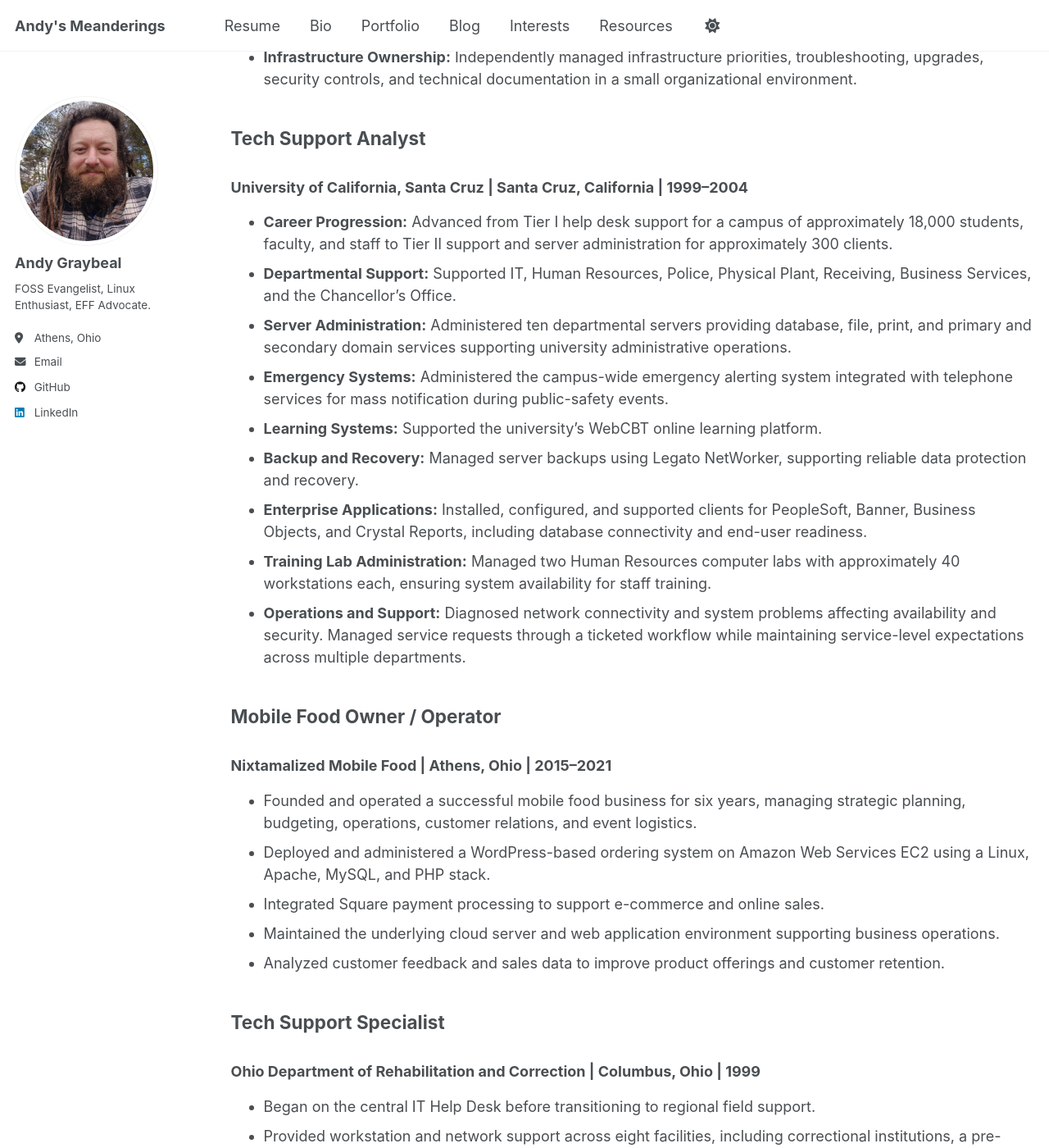
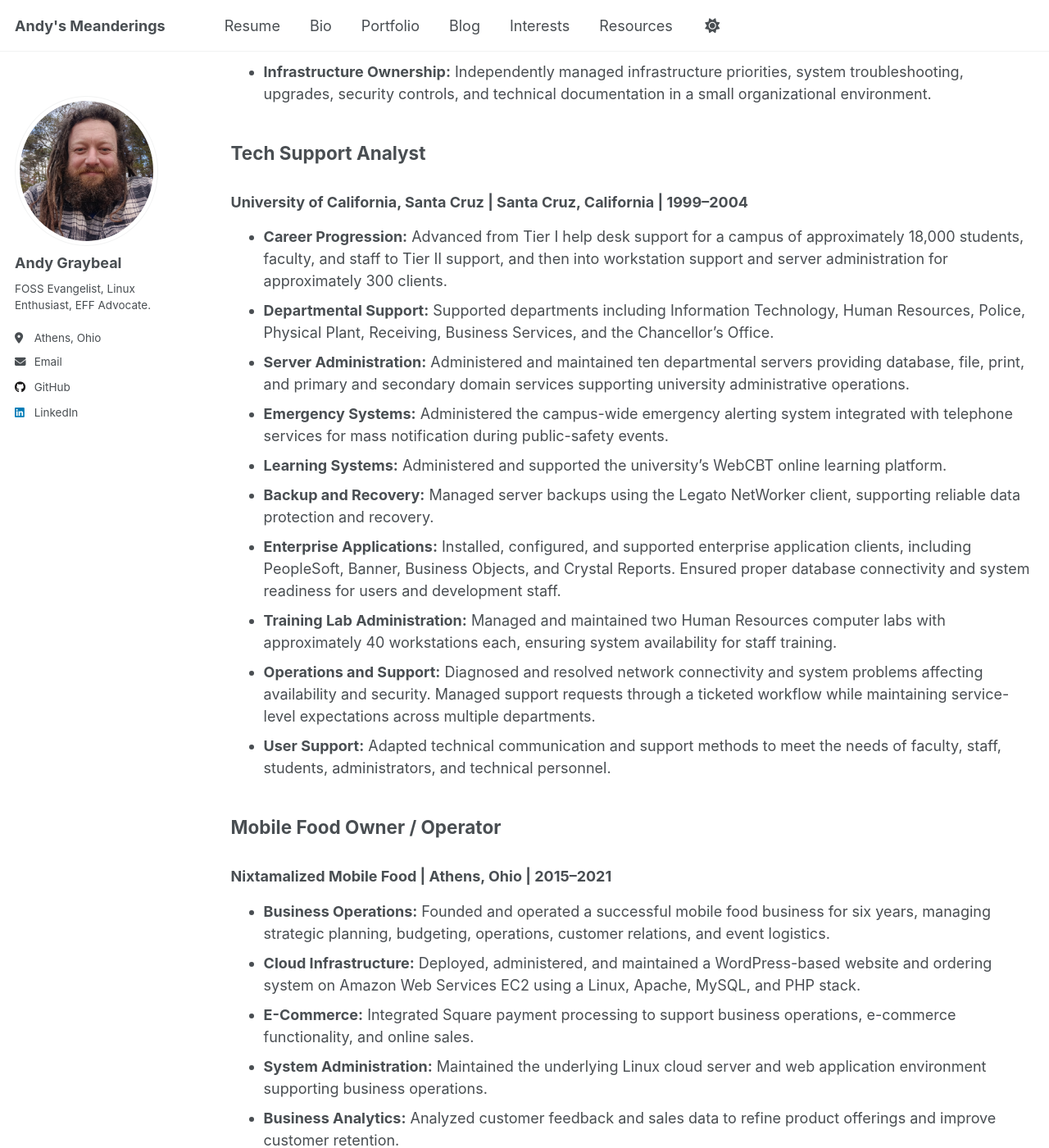
Before and after one commit to andy-graybeal/andy-graybeal.github.io, a Jekyll site: the page built from _pages/resume_02.md, in a window 1280 px wide and 1400 px high, scrolled down 2295 px. Shown: the whole window at 82% size. Built offline with Jekyll 4.4.1, drawn with Linux system fonts in a browser that asks for light colours; a script that is not in the unit is left out; some of the changed text lies outside the part shown.

Commit message:
Revise resume content for clarity and consistency
Updated professional summary and core qualifications to enhance clarity and detail. Revised job titles and descriptions for consistency and improved readability.

```diff
--- a/_pages/resume_02.md
+++ b/_pages/resume_02.md
@@ -13,91 +13,90 @@ redirect_from:
 
 ## Professional Summary
 
-Linux systems and network administrator with more than 15 years of hands-on IT experience designing, securing, and supporting infrastructure in higher education, government, and small-business environments. Experienced in Linux and BSD UNIX administration, centralized identity and authentication, KVM virtualization, mdadm and LVM storage management, VLANs, firewalls, VPNs, monitoring, backup and recovery, and Bash-based automation. Designed and supported multi-user environments using OpenLDAP, Kerberos, PAM, Samba, OpenBSD, FreeBSD, PF, pfSense, OpenVPN, Nagios/Icinga, and Bacula. Currently completing an Associate of Applied Science in Cybersecurity and Network Systems while strengthening skills in infrastructure security, vulnerability management, threat detection, and incident response.
+Linux systems and network administrator with more than 15 years of hands-on IT experience designing, securing, and supporting infrastructure across higher education, government, and small-business environments. Experienced in Linux administration, centralized identity and authentication, KVM virtualization, mdadm and LVM storage management, VLANs, firewalls, VPNs, monitoring, backup and recovery, and Bash-based automation. Designed and supported multi-user environments using OpenLDAP, Kerberos, PAM, Samba, LTSP, pfSense, OpenVPN, Nagios/Icinga, Bacula, and other open-source technologies. Currently completing an Associate of Applied Science in Cybersecurity and Network Systems while updating and expanding existing infrastructure and cybersecurity skills.
 
 ## Core Qualifications
 
-* Linux and BSD UNIX systems administration
+* Linux systems and infrastructure administration
 * Centralized identity, authentication, and access management
 * OpenLDAP, Kerberos, PAM, Samba, SSO, and OAuth
 * KVM/libvirt virtualization and virtual machine administration
 * Linux storage administration using mdadm software RAID and LVM
 * TCP/IP, VLANs, DNS, DHCP, firewalls, NAT, and VPNs
-* PF on OpenBSD, pfSense, and OpenVPN administration
+* pfSense firewall and OpenVPN administration
 * Network file shares, backup, recovery, and restore testing
-* Bash automation, cron, rsync, and Python fundamentals
+* Bash scripting, cron-based automation, and Python fundamentals
 * Nagios/Icinga monitoring, SNMP, and operational alerting
-* Network segmentation, system hardening, and access control
+* Network segmentation, system security, and access control
 * Technical documentation and independent infrastructure ownership
 
 # Professional Experience
 
-## Co-Owner / Linux Systems & Network Administrator
+## Co-Owner / Systems & Network Administrator
 
 ### Worker-Owned Restaurant Corporation | Athens, Ohio | 2004–2013
 
-Designed, administered, secured, and supported the organization’s Linux-based server, network, identity, email, virtualization, monitoring, storage, and backup infrastructure for approximately 90 users.
+Designed, administered, secured, and supported the organization’s Linux-based servers, workstations, networks, identity services, email systems, virtualization environment, storage, monitoring, and backup infrastructure for approximately 90 users.
 
-* **Linux Administration:** Administered Linux servers and approximately 20 centrally managed Linux workstations, including system configuration, authentication, access control, patching, troubleshooting, and lifecycle support.
+* **Linux Administration:** Administered Linux servers and approximately 20 centrally managed Linux workstations, including system configuration, authentication, permissions, patching, troubleshooting, and lifecycle support.
 * **Linux and Open-Source Migration:** Led an organization-wide migration from Windows and Microsoft Office to Linux and OpenOffice.org. Implemented Linux Terminal Server Project (LTSP) infrastructure to centrally manage workstations, improve stability, reduce endpoint vulnerabilities, and avoid substantial licensing costs.
-* **Identity and Access Management:** Implemented centralized identity and authentication using OpenLDAP, Samba, Kerberos, and PAM. Provided Single Sign-On (SSO) across Linux workstations and internal applications and supported Google Apps integration through OAuth.
+* **Identity and Access Management:** Implemented centralized identity and authentication using OpenLDAP, Samba, Kerberos, and PAM. Enabled Single Sign-On (SSO) across Linux workstations and internal applications and supported Google Apps integration through OAuth.
 * **Virtualized Infrastructure:** Deployed and administered an on-premises KVM/libvirt virtualization environment hosting critical business, development, email, monitoring, and infrastructure services.
 * **Storage Administration:** Configured and administered Linux storage using mdadm software RAID and Logical Volume Manager (LVM), supporting server storage, network file shares, and business-critical services.
-* **Network Infrastructure:** Designed and implemented network infrastructure that included structured cabling, managed wireless networks, VLAN segmentation, routing, DNS, and secure connectivity between organizational locations.
-* **Firewall Administration:** Deployed and administered PF on OpenBSD and pfSense firewalls, including firewall rule management, traffic filtering, network segmentation, and NAT.
-* **VPN Connectivity:** Extended secure connectivity to remote offices using OpenVPN.
+* **Network Infrastructure:** Designed and implemented the organization’s network infrastructure, including structured cabling, wireless networks, VLAN segmentation, routing, DNS, DHCP, and secure connectivity between organizational locations.
+* **Firewall and VPN Administration:** Deployed and administered network firewalls, including pfSense, with responsibility for firewall rules, traffic filtering, NAT, VLAN segmentation, and OpenVPN connectivity to remote offices.
 * **DNS Security:** Enforced organization-wide DNS filtering through OpenDNS, now Cisco Umbrella, to block access to known malicious and phishing domains.
-* **Monitoring and Operations:** Implemented infrastructure monitoring and alerting using Icinga/Nagios and SNMP, supporting proactive troubleshooting, capacity planning, availability management, and operational visibility.
+* **Monitoring and Operations:** Implemented infrastructure monitoring and alerting using Icinga/Nagios and SNMP, supporting proactive troubleshooting, availability management, capacity planning, and operational visibility.
 * **Backup and Recovery:** Designed and automated cross-platform backup workflows using Bash, rsync, cron, Cygwin, SSH public-key authentication, host-key validation, restricted backup accounts, and Bacula. Tested restores to verify recoverability.
-* **Email Infrastructure:** Deployed and administered Linux-based email services using Postfix, Dovecot, Amavisd-new, ClamAV, and SpamAssassin, along with GNU Mailman mailing lists.
+* **Email Infrastructure:** Deployed and administered Linux-based email services using Postfix and Dovecot with Amavisd-new, ClamAV, and SpamAssassin, along with GNU Mailman mailing lists.
 * **Email and DNS Security:** Managed SPF, DKIM, DNS blocklists, and MX/PTR records to support email delivery and reduce spam and malicious messages.
 * **Cloud Services Migration:** Migrated organizational email to Google Apps, mailing lists to Google Groups, and Samba-based file shares to Google Drive while preserving group-based access controls.
 * **Web and Business Systems:** Developed and maintained a WordPress-based website and e-commerce platform supporting event promotion, online sales, and PCI-compliant payment processing.
-* **Infrastructure Ownership:** Independently managed infrastructure priorities, troubleshooting, upgrades, security controls, and technical documentation in a small organizational environment.
+* **Infrastructure Ownership:** Independently managed infrastructure priorities, system troubleshooting, upgrades, security controls, and technical documentation in a small organizational environment.
 
 ## Tech Support Analyst
 
 ### University of California, Santa Cruz | Santa Cruz, California | 1999–2004
 
-* **Career Progression:** Advanced from Tier I help desk support for a campus of approximately 18,000 students, faculty, and staff to Tier II support and server administration for approximately 300 clients.
-* **Departmental Support:** Supported IT, Human Resources, Police, Physical Plant, Receiving, Business Services, and the Chancellor’s Office.
-* **Server Administration:** Administered ten departmental servers providing database, file, print, and primary and secondary domain services supporting university administrative operations.
+* **Career Progression:** Advanced from Tier I help desk support for a campus of approximately 18,000 students, faculty, and staff to Tier II support, and then into workstation support and server administration for approximately 300 clients.
+* **Departmental Support:** Supported departments including Information Technology, Human Resources, Police, Physical Plant, Receiving, Business Services, and the Chancellor’s Office.
+* **Server Administration:** Administered and maintained ten departmental servers providing database, file, print, and primary and secondary domain services supporting university administrative operations.
 * **Emergency Systems:** Administered the campus-wide emergency alerting system integrated with telephone services for mass notification during public-safety events.
-* **Learning Systems:** Supported the university’s WebCBT online learning platform.
-* **Backup and Recovery:** Managed server backups using Legato NetWorker, supporting reliable data protection and recovery.
-* **Enterprise Applications:** Installed, configured, and supported clients for PeopleSoft, Banner, Business Objects, and Crystal Reports, including database connectivity and end-user readiness.
-* **Training Lab Administration:** Managed two Human Resources computer labs with approximately 40 workstations each, ensuring system availability for staff training.
-* **Operations and Support:** Diagnosed network connectivity and system problems affecting availability and security. Managed service requests through a ticketed workflow while maintaining service-level expectations across multiple departments.
+* **Learning Systems:** Administered and supported the university’s WebCBT online learning platform.
+* **Backup and Recovery:** Managed server backups using the Legato NetWorker client, supporting reliable data protection and recovery.
+* **Enterprise Applications:** Installed, configured, and supported enterprise application clients, including PeopleSoft, Banner, Business Objects, and Crystal Reports. Ensured proper database connectivity and system readiness for users and development staff.
+* **Training Lab Administration:** Managed and maintained two Human Resources computer labs with approximately 40 workstations each, ensuring system availability for staff training.
+* **Operations and Support:** Diagnosed and resolved network connectivity and system problems affecting availability and security. Managed support requests through a ticketed workflow while maintaining service-level expectations across multiple departments.
+* **User Support:** Adapted technical communication and support methods to meet the needs of faculty, staff, students, administrators, and technical personnel.
 
 ## Mobile Food Owner / Operator
 
 ### Nixtamalized Mobile Food | Athens, Ohio | 2015–2021
 
-* Founded and operated a successful mobile food business for six years, managing strategic planning, budgeting, operations, customer relations, and event logistics.
-* Deployed and administered a WordPress-based ordering system on Amazon Web Services EC2 using a Linux, Apache, MySQL, and PHP stack.
-* Integrated Square payment processing to support e-commerce and online sales.
-* Maintained the underlying cloud server and web application environment supporting business operations.
-* Analyzed customer feedback and sales data to improve product offerings and customer retention.
+* **Business Operations:** Founded and operated a successful mobile food business for six years, managing strategic planning, budgeting, operations, customer relations, and event logistics.
+* **Cloud Infrastructure:** Deployed, administered, and maintained a WordPress-based website and ordering system on Amazon Web Services EC2 using a Linux, Apache, MySQL, and PHP stack.
+* **E-Commerce:** Integrated Square payment processing to support business operations, e-commerce functionality, and online sales.
+* **System Administration:** Maintained the underlying Linux cloud server and web application environment supporting business operations.
+* **Business Analytics:** Analyzed customer feedback and sales data to refine product offerings and improve customer retention.
 
 ## Tech Support Specialist
 
 ### Ohio Department of Rehabilitation and Correction | Columbus, Ohio | 1999
 
-* Began on the central IT Help Desk before transitioning to regional field support.
-* Provided workstation and network support across eight facilities, including correctional institutions, a pre-release center, and a parole authority throughout Southeastern Ohio and the Columbus area.
-* Performed system imaging, workstation deployment, hardware support, and network troubleshooting as part of a centralized government IT operation.
+* **Regional Technical Support:** Began on the central IT Help Desk before transitioning to regional field support.
+* **Multi-Site Support:** Provided workstation and network support across eight facilities, including correctional institutions, a pre-release center, and the parole authority throughout Southeastern Ohio and the Columbus area.
+* **System Deployment:** Performed system imaging, workstation deployment, hardware support, and network troubleshooting as part of a centralized government IT operation.
 
 ## IT Support Technician
 
 ### Tri-Star Computer Solutions | Lancaster, Ohio | 1995–1998
 
-* Installed and supported network infrastructure, servers, and workstations for retail, manufacturing, law-enforcement, and public-sector clients.
-* Administered and supported Novell NetWare and Windows environments.
-* Completed multiple ARCnet-to-Ethernet network migrations and Novell NetWare 3.x-to-4.1 migrations.
-* Integrated Windows NT Internet gateways and proxy servers into Novell NetWare networks, providing controlled shared Internet access for commercial clients.
-* Delivered outsourced telephone support for Fairfield Internet, assisting customers with dial-up connectivity, modem configuration, email clients, web browsers, and Internet-access problems.
-* Provided on-site, in-house, and telephone technical support for commercial and residential clients.
-* Built, upgraded, repaired, and configured desktop computer systems.
+* **Network Infrastructure:** Installed and supported network infrastructure, servers, and workstations for retail, manufacturing, law-enforcement, and other public-sector clients.
+* **Server and Network Support:** Administered and supported Novell NetWare and Windows environments for commercial and government customers.
+* **Network Migrations:** Completed multiple ARCnet-to-Ethernet network migrations and Novell NetWare 3.x-to-4.1 migrations.
+* **Internet Connectivity:** Integrated Windows NT Internet gateways and proxy servers into Novell NetWare networks, providing controlled shared Internet access for commercial clients.
+* **ISP Technical Support:** Delivered outsourced telephone support for Fairfield Internet, assisting customers with dial-up connectivity, modem configuration, email clients, web browsers, and Internet-access problems.
+* **Desktop Support:** Provided on-site, in-house, and telephone technical support for commercial and residential clients. Built, upgraded, repaired, and configured desktop computer systems.
 
 # Additional Experience
 
@@ -115,30 +114,26 @@ Designed, administered, secured, and supported the organization’s Linux-based
 
 ### Hocking College | Expected 2027
 
-Relevant areas of study include network security, vulnerability assessment, security monitoring, ethical hacking, incident response, and cybersecurity risk assessment.
-
 # Technical Skills
 
-**Operating Systems:** Linux · BSD UNIX · OpenBSD · FreeBSD · Windows
+**Operating Systems:** Linux · UNIX · Windows
 
-**Linux Infrastructure:** KVM/libvirt · LTSP · LAMP · Apache · MySQL · JBoss Application Server · Apache Tomcat · AWS EC2
+**Systems Administration and Virtualization:** KVM/libvirt · LTSP · LAMP · Apache · MySQL · JBoss Application Server · Apache Tomcat · AWS EC2
 
 **Storage, Backup, and Recovery:** mdadm software RAID · LVM · Linux filesystems · Network file shares · Disk provisioning · Bacula · Legato NetWorker · rsync · Backup automation · Restore testing
 
 **Identity and Access Management:** OpenLDAP · Samba · Kerberos · PAM · Single Sign-On (SSO) · OAuth · Group-based access control
 
-**Networking and Firewalls:** TCP/IP · VLANs · WLANs · DNS · DHCP · PF · pfSense · OpenVPN · NAT · Firewall rule management · Network segmentation · Structured cabling · SNMP
+**Networking and Firewalls:** TCP/IP · VLANs · WLANs · DNS · DHCP · pfSense · OpenVPN · NAT · Firewall rule management · Network segmentation · Structured cabling · SNMP
 
 **Monitoring and Operations:** Icinga · Nagios · SNMP · Infrastructure monitoring · Operational alerting · Capacity planning
 
 **Scripting and Automation:** Bash · Shell scripting · cron · rsync · Python fundamentals
 
-**Email Infrastructure and Security:** Postfix · Dovecot · GNU Mailman · ClamAV · SpamAssassin · Amavisd-new · SPF · DKIM · DNS blocklists · MX/PTR records
+**Email Infrastructure and Security:** Postfix · Dovecot · GNU Mailman · ClamAV · SpamAssassin · Amavisd-new · SPF · DKIM · DNS blocklists · MX/PTR record configuration
 
-**Security Tools:** Wireshark · Nessus · Nmap · Burp Suite · Metasploit
+**Network Analysis and Security Tools:** Wireshark for packet capture, traffic filtering, protocol analysis, and network troubleshooting · Nmap for host discovery, port scanning, service identification, and basic network assessment
 
-**Security Frameworks and Methodologies:** OWASP · PTES · NIST SP 800-115 · MITRE ATT&CK · Lockheed Martin Cyber Kill Chain · PCI DSS
-
-**Enterprise Applications and Services:** Google Workspace administration and migration · PeopleSoft · Banner · Business Objects · Crystal Reports · WordPress
+**Enterprise Applications and Services:** Google Workspace administration, migration, and integration · PeopleSoft · Banner · Business Objects · Crystal Reports · WordPress
 
 **Help Desk and Ticketing:** Request Tracker (RT) · GLPI · osTicket · FreeScout
```
